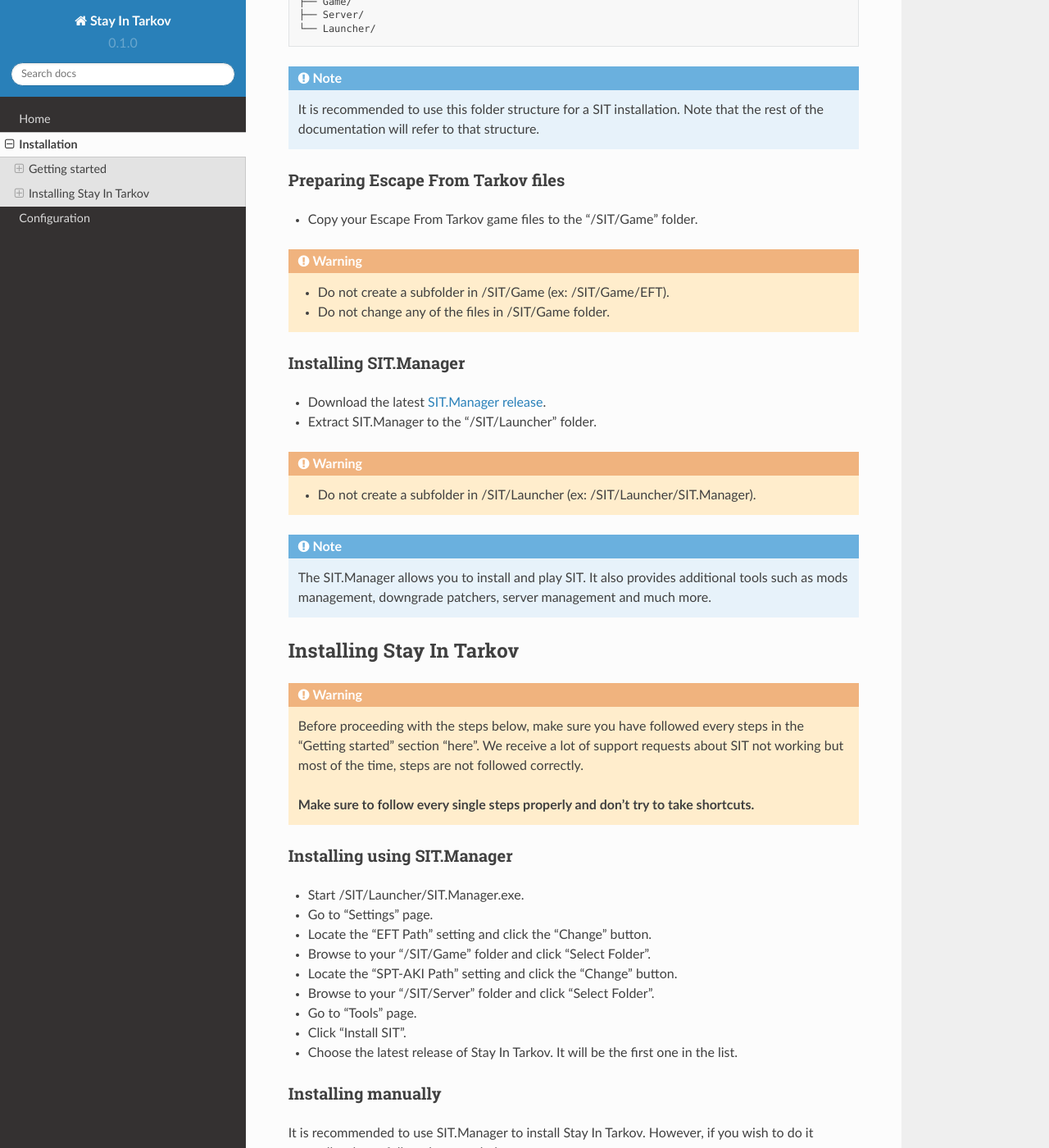
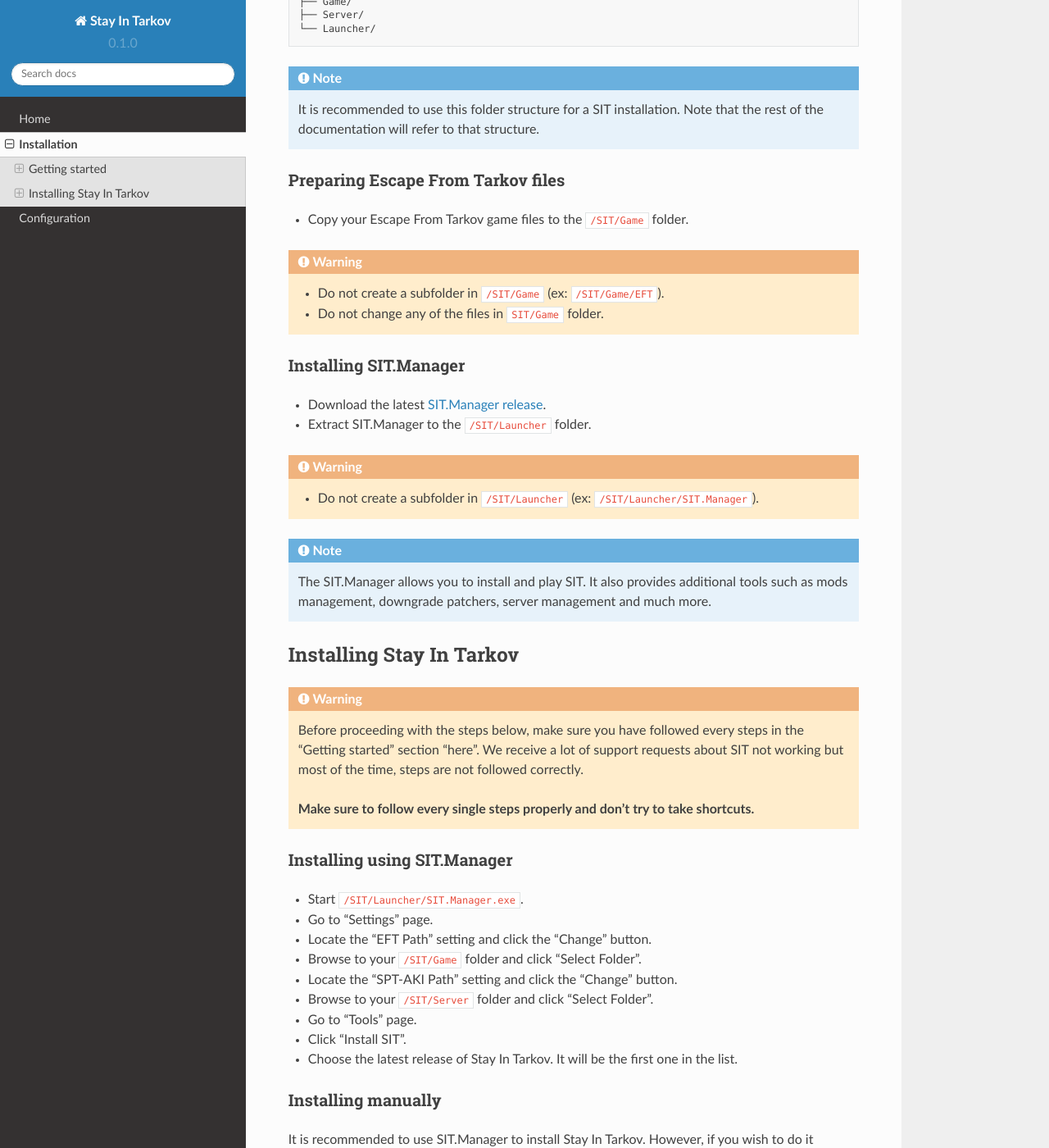
Before and after one commit to stayintarkov/SIT.Documentation, a Sphinx documentation site: the page built from docs/source/install.rst, in a window 1280 px wide and 1400 px high, scrolled down 789 px. Shown: the whole window at 82% size. Built offline with Sphinx 7.4.7 and the Read the Docs theme 2.0.0, drawn with Linux system fonts in a browser that asks for light colours; pages that are not in the unit, such as notebooks, are missing from menus; some of the changed text lies outside the part shown.

```diff
--- a/docs/source/install.rst
+++ b/docs/source/install.rst
@@ -39,20 +39,20 @@ Create the following folder structure on the drive of your choice, as long as it
 Preparing Escape From Tarkov files
 ~~~~~~~~~~~~~~~~~~~~~~~~~~~~~~~~
 
-* Copy your Escape From Tarkov game files to the "/SIT/Game" folder.
+* Copy your Escape From Tarkov game files to the ``/SIT/Game`` folder.
 
 .. warning::
-   * Do not create a subfolder in /SIT/Game (ex: /SIT/Game/EFT).
-   * Do not change any of the files in /SIT/Game folder.
+   * Do not create a subfolder in ``/SIT/Game`` (ex: ``/SIT/Game/EFT``).
+   * Do not change any of the files in ``SIT/Game`` folder.
 
 Installing SIT.Manager
 ~~~~~~~~~~~~~~~~~~~~~~~~~~~~~~~~
 
 * Download the latest `SIT.Manager release <https://github.com/stayintarkov/SIT.Manager/releases/>`_.
-* Extract SIT.Manager to the "/SIT/Launcher" folder.
+* Extract SIT.Manager to the ``/SIT/Launcher`` folder.
 
 .. warning::
-   * Do not create a subfolder in /SIT/Launcher (ex: /SIT/Launcher/SIT.Manager).
+   * Do not create a subfolder in ``/SIT/Launcher`` (ex: ``/SIT/Launcher/SIT.Manager``).
 
 .. note::
    The SIT.Manager allows you to install and play SIT. It also provides additional tools such as mods management, downgrade patchers,
@@ -70,12 +70,12 @@ Installing Stay In Tarkov
 Installing using SIT.Manager
 ~~~~~~~~~~~~~~~~~~~~~~~~~~~~
 
-* Start /SIT/Launcher/SIT.Manager.exe.
+* Start ``/SIT/Launcher/SIT.Manager.exe``.
 * Go to "Settings" page.
 * Locate the "EFT Path" setting and click the "Change" button.
-* Browse to your "/SIT/Game" folder and click "Select Folder".
+* Browse to your ``/SIT/Game`` folder and click "Select Folder".
 * Locate the "SPT-AKI Path" setting and click the "Change" button.
-* Browse to your "/SIT/Server" folder and click "Select Folder".
+* Browse to your ``/SIT/Server`` folder and click "Select Folder".
 * Go to "Tools" page.
 * Click "Install SIT".
 * Choose the latest release of Stay In Tarkov. It will be the first one in the list.
@@ -85,4 +85,4 @@ Installing manually
 
 It is recommended to use SIT.Manager to install Stay In Tarkov. However, if you wish to do it manually, please follow the steps below.
 
-WIP - Come back later.
+WIP - Come back later
```
